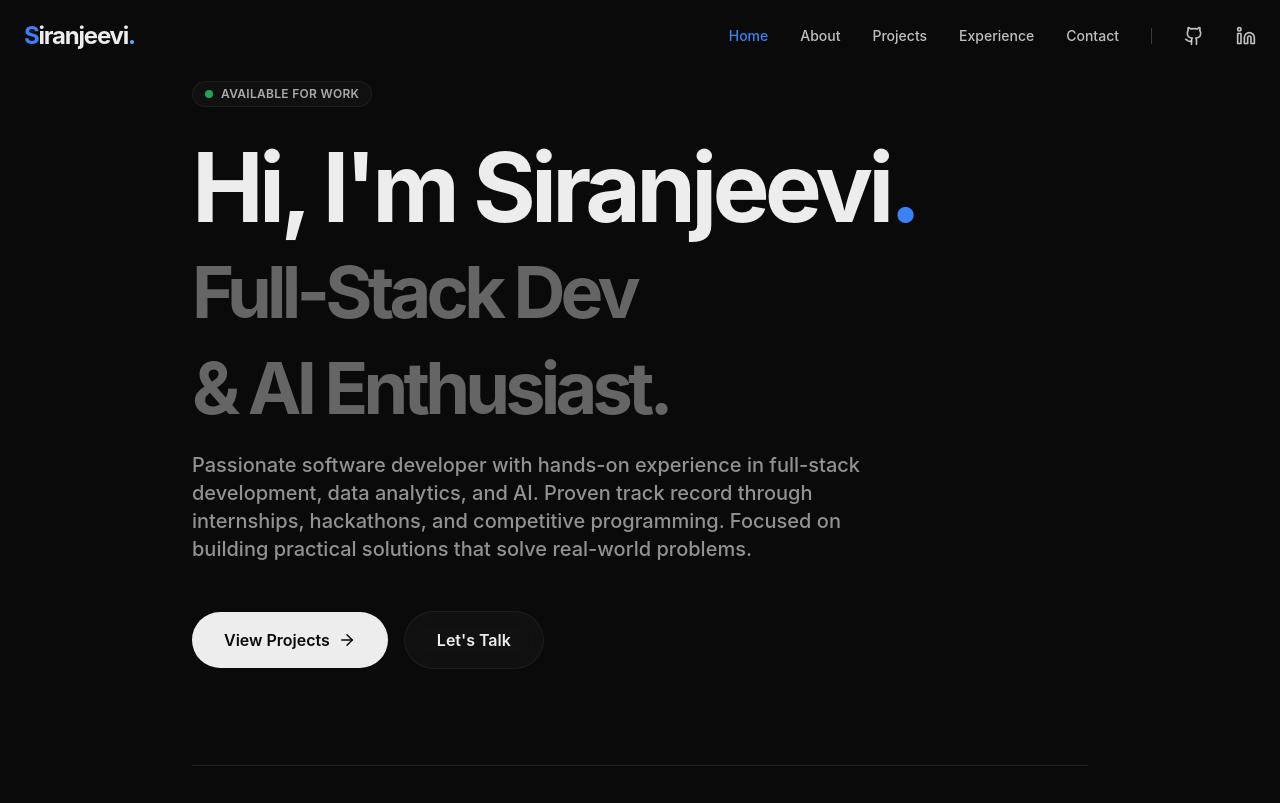
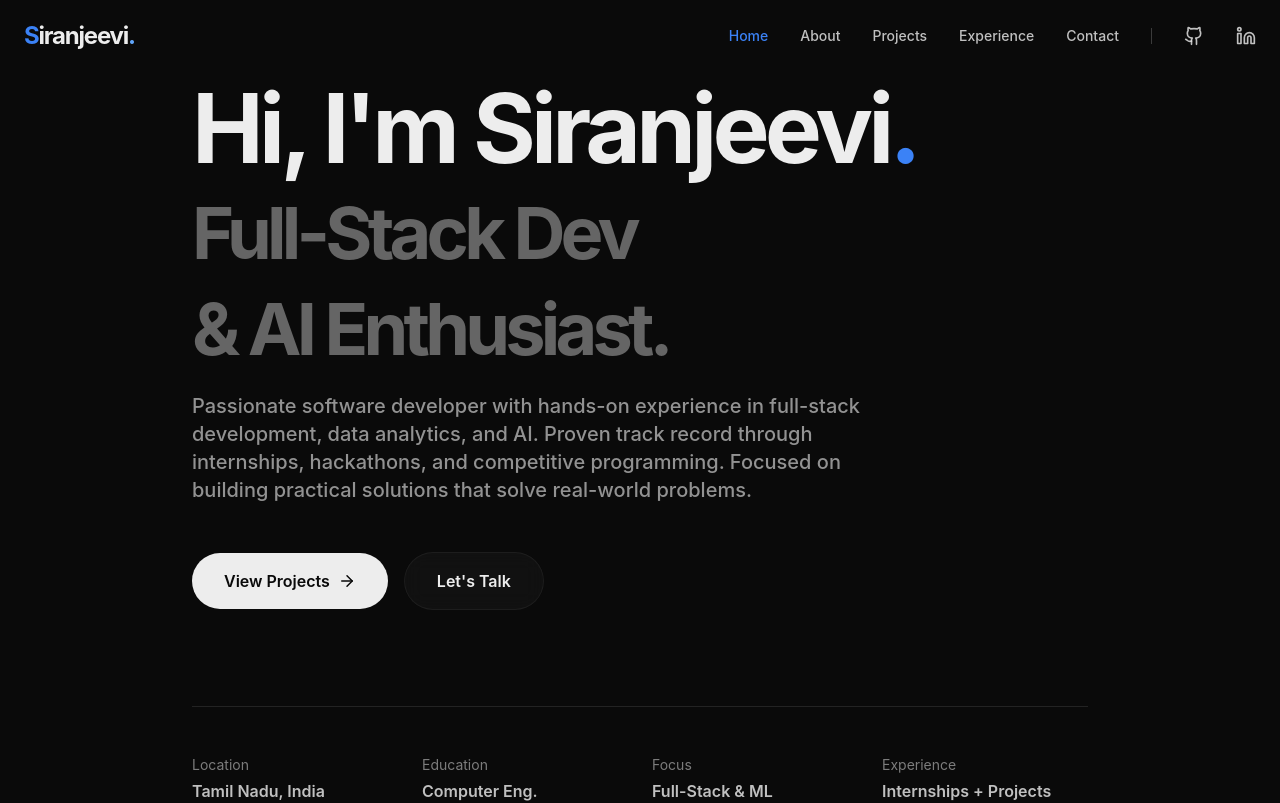
Before and after one commit to SiranjeeviE/Portfolio, a React (Vite) app: page / in a window 1280 px wide. Shown: the top 803 px of the page. Built offline with nearby package versions, Linux system fonts and the light colour scheme.

Commit message:
Remove intro tag from Home component
Removed the intro tag motion div from the Home component.

```diff
--- a/src/pages/Home.jsx
+++ b/src/pages/Home.jsx
@@ -12,17 +12,6 @@ export default function Home() {
       <div className="absolute bottom-0 left-0 w-1/3 h-1/3 bg-accent-1/20 blur-[150px] -z-10" />
 
       <div className="max-w-4xl w-full mx-auto relative z-10">
-
-        {/* Intro Tag */}
-        <motion.div
-          initial={{ opacity: 0, y: 20 }}
-          animate={{ opacity: 1, y: 0 }}
-          transition={{ duration: 0.5 }}
-          className="inline-flex items-center space-x-2 px-3 py-1 glass rounded-full mb-8 border border-white/5"
-        >
-          <span className="w-2 h-2 rounded-full bg-green-500 animate-pulse" />
-          <span className="text-xs font-semibold tracking-wide text-foreground/70 uppercase">Available for work</span>
-        </motion.div>
 
         {/* Hero Headline */}
         <motion.h1
```
